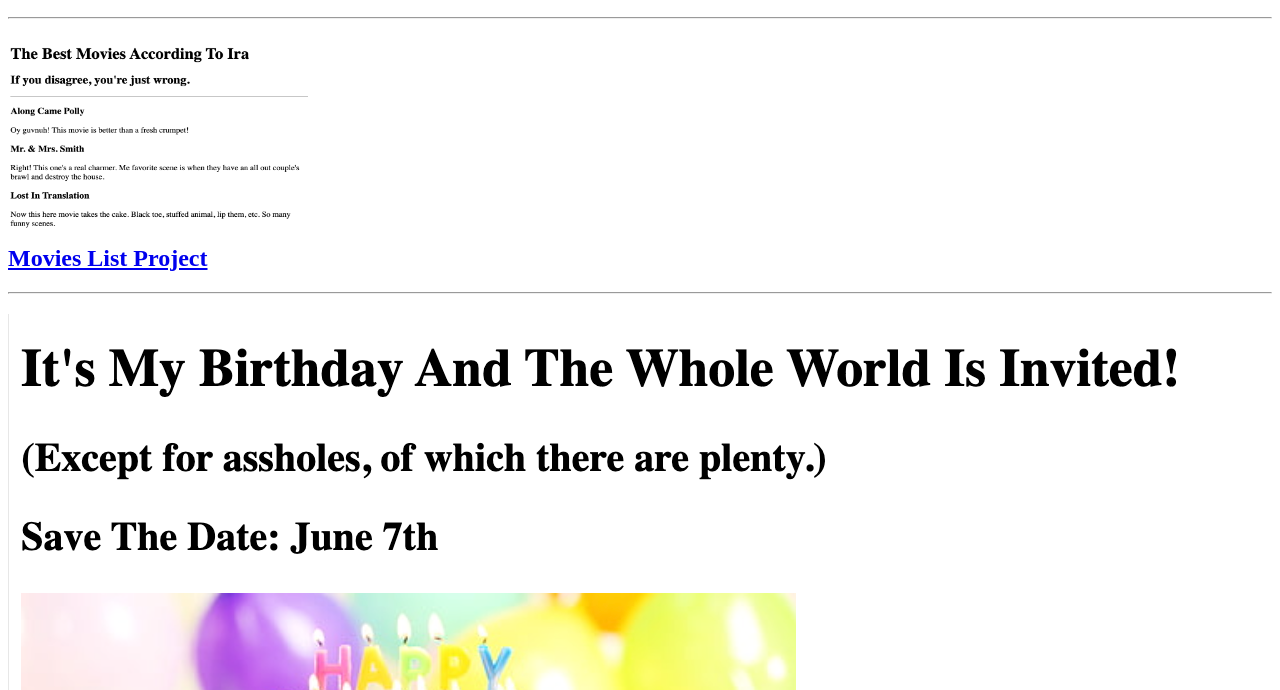
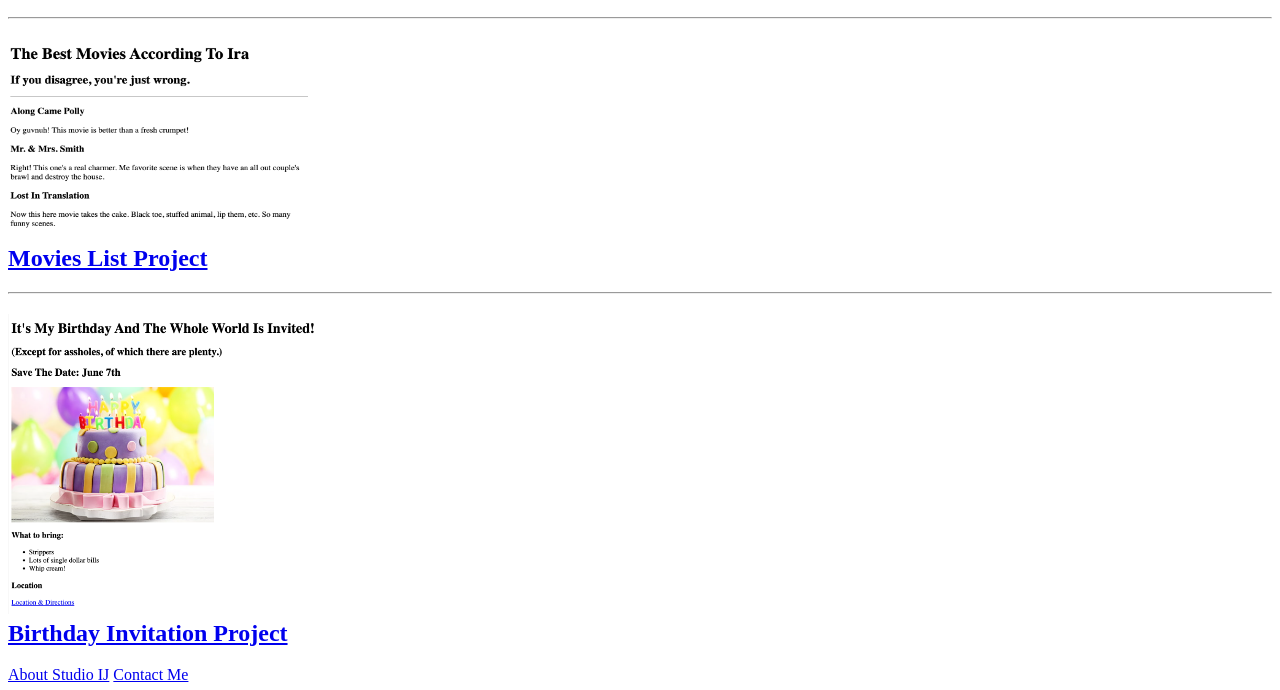
Before and after one commit to zeyergit/html-portfolio, a plain HTML site: page index.html in a window 1280 px wide. Shown: the part 110-800 px from the top of the page. Drawn offline with Linux system fonts and the light colour scheme.

Commit message:
Update index.html

```diff
--- a/index.html
+++ b/index.html
@@ -18,7 +18,7 @@
 <!-- TODO 5: Add a link to the project pages -->
 <h2><a href="./public/movie-ranking.html"><img src="./assets/images/best_movies-list_active.png" alt="Movie List Image" width="300px" height="200"/><br />Movies List Project</a></h2>
 <hr />
-<h2><a href="./public/birthday-invite.html"><img src="./assets/images/birthday_invite_active.png" alt="Birthday Party Invite" max-height="200"/><br />Birthday Invitation Project</a></h2>
+<h2><a href="./public/birthday-invite.html"><img src="./assets/images/birthday_invite_active.png" alt="Birthday Party Invite" widtht="200" height="300"/><br />Birthday Invitation Project</a></h2>
 <!-- TODO 6: Add images to show the project previews
 HINT for TODO 6: You can use the height attribute set to 200 to make the image smaller:
 https://developer.mozilla.org/en-US/docs/Web/HTML/Element/img#attr-height -->
```
